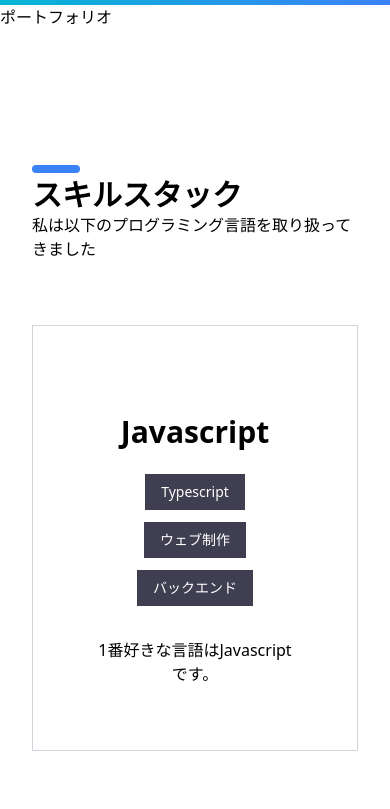
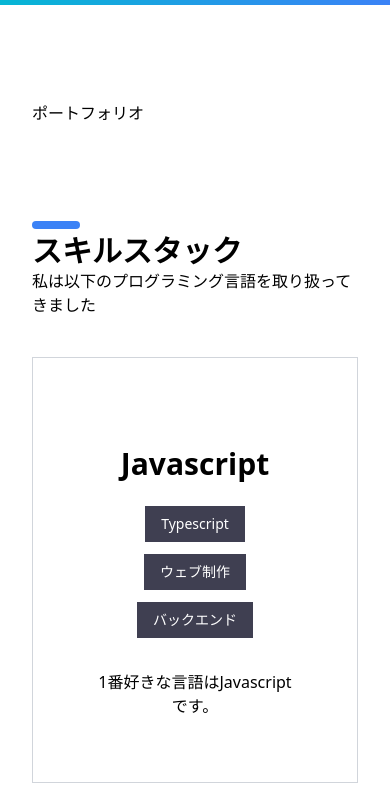
Before and after one commit to yurikondo/portfolio-site, a Next.js app: page / in a window 390 px wide. Shown: the part 815-1624 px from the top of the page. Built offline with nearby package versions, Linux system fonts and the light colour scheme.

Commit message:
余白などの微調整

```diff
--- a/src/components/Card.tsx
+++ b/src/components/Card.tsx
@@ -6,7 +6,7 @@ import styles from "../styles/Home.module.css";
 const Card = () => {
   return (
     <div
-      className={`border-solid border-2 border-sky-500 rounded-xl shadow-lg w-80 h-96 bg-black absolute top-60 z-10 ${styles.phone}`}
+      className={`border-solid border-2 border-sky-500 rounded-xl shadow-lg w-80 h-96 bg-black absolute top-40 z-10 ${styles.phone}`}
       data-tilt
       // data-tilt-glare="true"
       // data-tilt-max="1"
--- a/src/components/Figma.tsx
+++ b/src/components/Figma.tsx
@@ -1,11 +1,15 @@
 import styles from "../styles/Home.module.css";
+import SectionTitle from "./SectionTitle";
 
 const Figma = () => {
   return (
-    <div
+    <div id="figma" className="commonLayout">
+      <SectionTitle
         id="figma"
-      className={`${styles.figmaSection} commonLayout flex max-xl:flex-col h-auto`}
-    >
+        title="アプリデザイン"
+        desc="Figmaで作成したマッチングアプリのモックアップです。"
+      />
+      <div className={`${styles.figmaSection}  flex max-xl:flex-col h-auto`}>
         <iframe
           className="w-full"
           src="https://www.figma.com/embed?embed_host=share&url=https%3A%2F%2Fwww.figma.com%2Fproto%2FGt8ItVtosnhoBzke12oBrS%2FNuts-%25E3%2583%259D%25E3%2583%25BC%25E3%2583%2588%25E3%2583%2595%25E3%2582%25A9%25E3%2583%25AA%25E3%2582%25AA%3Fpage-id%3D0%253A1%26type%3Ddesign%26node-id%3D29-254%26viewport%3D1203%252C92%252C0.12%26scaling%3Dscale-down%26starting-point-node-id%3D29%253A254%26mode%3Ddesign"
@@ -17,6 +21,7 @@ const Figma = () => {
           allowFullScreen
         ></iframe>
       </div>
+    </div>
   );
 };
 
--- a/src/components/PortFolio.tsx
+++ b/src/components/PortFolio.tsx
@@ -3,7 +3,7 @@ import Card from "./Card";
 
 const PortFolio = () => {
   return (
-    <div className="absolute">
+    <div className="commonLayout ">
     ポートフォリオ
     </div>
   );
--- a/src/components/SectionTitle.tsx
+++ b/src/components/SectionTitle.tsx
@@ -9,7 +9,7 @@ type Props = {
 const SectionTitle = (props: Props) => {
   const { id, title, desc } = props;
   return (
-    <div>
+    <div className="mb-10">
       <h2 className="secondary-title">{title}</h2>
       <p>{desc}</p>
     </div>
--- a/src/components/skill/Skills.tsx
+++ b/src/components/skill/Skills.tsx
@@ -47,7 +47,7 @@ export class Skills extends Component {
             desc="私は以下のプログラミング言語を取り扱ってきました"
           />
           {skills.map((skill: any) => (
-            <div className="my-16 " key={skill.id}>
+            <div className="mb-16 " key={skill.id}>
               <div
                 className={`w-full border border-gray-300 p-16 lg:px-32 lg:py-20 flex justify-center lg:justify-start max-sm:flex-col lg:space-x-32 hover:border-${skill.color} transition-all duration-300 cursor-pointer`}
               >
--- a/src/components/typing/Banners.tsx
+++ b/src/components/typing/Banners.tsx
@@ -4,11 +4,17 @@ import Swiper, { Navigation, Pagination } from "swiper";
 import "swiper/css";
 import "swiper/css/navigation";
 import "swiper/css/pagination";
+import SectionTitle from "../SectionTitle";
 // import {swiper} from "../../utils/swiper";
 
 const Banners = () => {
   return (
-    <div>
+    <div className="commonLayout">
+      <SectionTitle
+        id="banners"
+        title="バナーデザイン"
+        desc="Figmaで作成したバナーです。バナーデザインの本を参考に作成しました。"
+      />
       {/* <!-- Slider main container --> */}
       <div className={`swiper w-80 h-80`}>
         {/* <!-- Additional required wrapper --> */}
@@ -28,7 +34,7 @@ const Banners = () => {
 
         {/* <!-- If we need scrollbar --> */}
         <div className="swiper-scrollbar"></div>
-      </div>{" "}
+      </div>
     </div>
   );
 };
--- a/src/styles/globals.css
+++ b/src/styles/globals.css
@@ -8,7 +8,7 @@ body {
 }
 
 .commonLayout {
-  @apply container mt-40 mx-auto px-8 md:px-14 lg:px-24 w-full;
+  @apply container mt-24 mx-auto px-8 md:px-14 lg:px-24 w-full;
 }
 
 .secondary-title {
```
Lines whose indentation alone changed are shown as unchanged.
